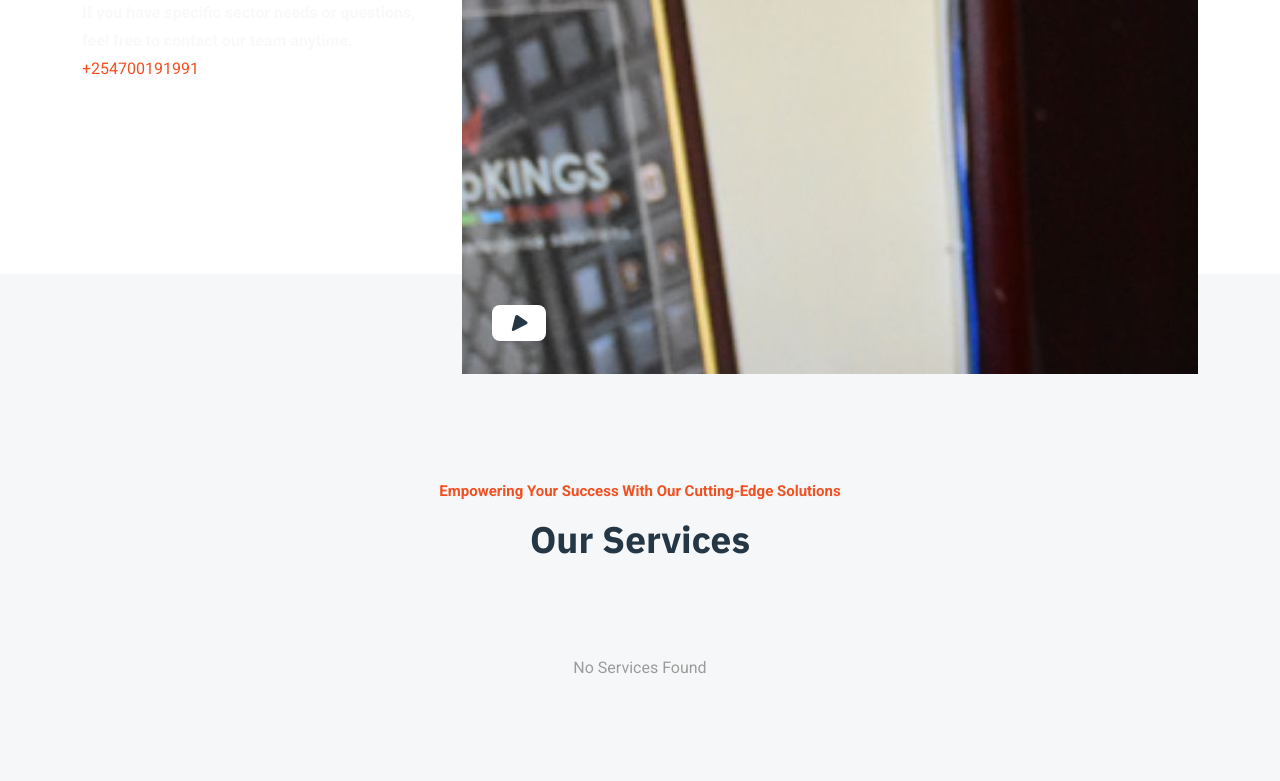
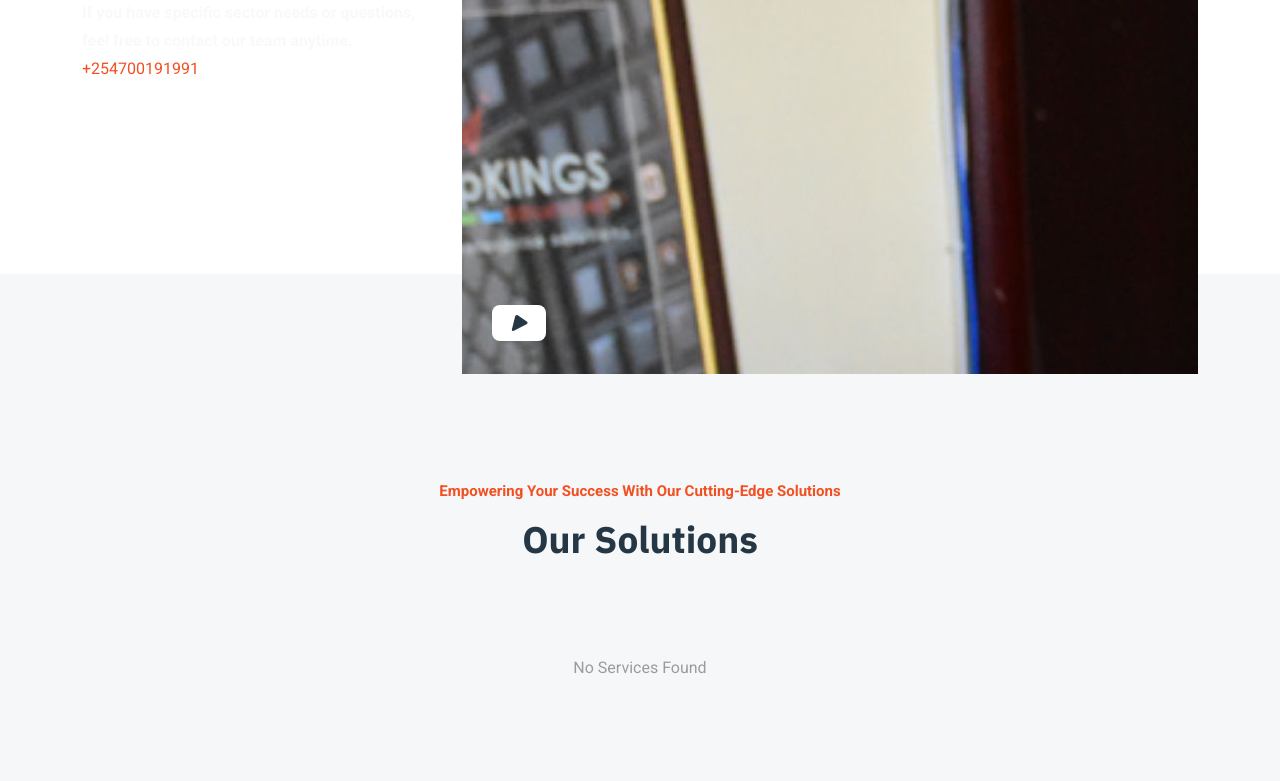
Before and after one commit to smartjef/appkings, a Django app: page / in a window 1280 px wide. Shown: the part 2886-3667 px from the top of the page. Run offline with Django 5.2, Linux system fonts and the light colour scheme; data that the repository does not hold is empty; some libraries are stand-ins or nearby versions; some web fonts are replaced.

Commit message:
update iso

```diff
--- a/core/views/services.py
+++ b/core/views/services.py
@@ -4,7 +4,7 @@ from django.urls import reverse
 #Services
 def index(request):
     context = {
-        'title': 'Our Services',
+        'title': 'Our Solutions',
         'services' : Service.objects.filter(is_active=True)
     }
     return render(request, 'services/index.html', context)
--- a/templates/index.html
+++ b/templates/index.html
@@ -3,6 +3,41 @@
       <section class="slider slider-1" id="slider-1">
         <div class="container-fluid pe-0 ps-0">
           <div class="slider-carousel owl-carousel carousel-navs carousel-dots" data-slide="1" data-slide-rs="1" data-autoplay="true" data-nav="true" data-dots="true" data-space="0" data-loop="true" data-speed="800">
+            <!--  Start .slide-->
+            <div class="slide bg-overlay bg-overlay-dark-slider">
+              <div class="bg-section"><img src="/static/images/sliders/slider-3.png" alt="Background"/></div>
+              <div class="container">
+                <div class="row">
+                  <div class="col-12 col-lg-7">
+                    <div class="slide-content">
+                      <h1 class="slide-headline">ISO Certified <br>ISO 9001:2015</h1>
+                      <p class="slide-desc">AppKings Solutions is ISO Certified for software development, Implementation, ICT Systems Support, and ICT Consultancy Services.</p>
+                      <div class="slide-action">
+                        <div class="slide-list">
+                          <div class="icon"> <img src="/static/icons/project-management.png" alt=""></div>
+                          <div class="icon"><img src="/static/icons/technology.png" alt=""></div>
+                        </div><a class="btn btn--primary" href="{% url 'core:services' %}"> <span>our services</span><i class="energia-arrow-right"></i></a>
+                      </div>
+                    </div>
+                    <!-- End .slide-content -->
+                  </div>
+                  <div class="col-12 col-lg-3 offset-lg-2 d-flex">
+                    <div class="slider-panel-holder">
+                      <div class="slider-panel">
+                        <div class="icon">
+                        <img src="/static/icons/technology.png" alt="" class="mb-3" width="auto">
+                        </div>
+                        <h5 class="panel-title">ISO Number</h5>
+                        <p class="panel-desc">(Quality Management System)<br>9001:2015</p><a href="{% url 'core:about' %}"><i class="energia-arrow-right"> </i></a>
+                      </div>
+                    </div>
+                  </div>
+                </div>
+                <!--  End .row-->
+              </div>
+              <!-- End .container-->
+            </div>
+            <!-- End .slide-->
             <!--  Start .slide-->
             <div class="slide bg-overlay bg-overlay-dark-slider">
               <div class="bg-section"><img src="/static/images/sliders/1.jpg" alt="Background"/></div>
@@ -16,7 +51,7 @@
                         <div class="slide-list">
                           <div class="icon"> <img src="/static/icons/project-management.png" alt=""></div>
                           <div class="icon"><img src="/static/icons/technology.png" alt=""></div>
-                        </div><a class="btn btn--primary" href="{% url 'core:services' %}"> <span>our services</span><i class="energia-arrow-right"></i></a>
+                        </div><a class="btn btn--primary" href="{% url 'core:services' %}"> <span>our solutions</span><i class="energia-arrow-right"></i></a>
                       </div>
                     </div>
                     <!-- End .slide-content -->
--- a/templates/partials/footer.html
+++ b/templates/partials/footer.html
@@ -11,7 +11,7 @@
                             <ul>
                                 <li><a href="{% url 'core:about' %}">About Us</a></li>
                                 <li><a href="{% url 'core:products' %}">Our Products</a></li>
-                                <li><a href="{% url 'core:products' %}">Our Services</a></li>
+                                <li><a href="{% url 'core:products' %}">Our Solutions</a></li>
                                 <li><a href="{% url 'core:blog' %}">Blog</a></li>
                                 <li><a href="{% url 'core:survey' %}">survey</a></li>
                             </ul>
@@ -23,7 +23,7 @@
                 <div class="col-12 col-sm-6 col-md-6 col-lg-2">
                     <div class="footer-widget widget-links">
                         <div class="footer-widget-title">
-                            <h5>Our Services</h5>
+                            <h5>Our Solutions</h5>
                         </div>
                         <div class="widget-content">
                             <ul>
--- a/templates/partials/top-nav.html
+++ b/templates/partials/top-nav.html
@@ -56,7 +56,7 @@
                     </ul>
                 </li>
                 {% if services %}
-                <li class="nav-item has-dropdown" id="departments" data-hover=""><a class="dropdown-toggle" href="#" data-toggle="dropdown"><span>Services</span></a>
+                <li class="nav-item has-dropdown" id="departments" data-hover=""><a class="dropdown-toggle" href="#" data-toggle="dropdown"><span>Solutions</span></a>
                     <ul class="dropdown-menu">
                         {% for service in services %}
                             <li class="nav-item"><a href="{{ service.get_absolute_url }}"><span>{{ service.title|truncatechars:45 }}</span></a></li>
--- a/templates/sections/services.html
+++ b/templates/sections/services.html
@@ -1,12 +1,12 @@
 <!--services Section-->
 <section class="services services-1 bg-grey" id="services-1">
     <div class="container">
-        {% if title != 'Our Services' %}
+        {% if title != 'Our Solutions' %}
         <div class="heading heading-3 text-center">
             <div class="row">
                 <div class="col-12 col-lg-6 offset-lg-3">
                     <p class="heading-subtitle">Empowering Your Success with our Cutting-Edge Solutions</p>
-                    <h2 class="heading-title">Our Services</h2>
+                    <h2 class="heading-title">Our Solutions</h2>
                 </div>
                 <!-- End .col-lg-6-->
             </div>
@@ -38,7 +38,7 @@
             {% endfor %}
         </div>
         <!-- End .carousel-->
-        {% if title != 'Our Services' %}
+        {% if title != 'Our Solutions' %}
         <div class="more-services">
             <p>Explore our diverse range of <a href="{% url 'core:services' %}">services</a> designed to elevate your business to new heights.</p>
         </div>
--- a/templates/services/detail.html
+++ b/templates/services/detail.html
@@ -10,7 +10,7 @@
                 <!-- Services-->
                 <div class="widget widget-services">
                   <div class="widget-title">
-                    <h5>our services</h5>
+                    <h5>our solutions</h5>
                   </div>
                   <div class="widget-content">
                     <ul class="list-unstyled">
```
Also changed, not shown: requirements.txt (+4 -4 lines), static/images/sliders/slider-3.png (added).
